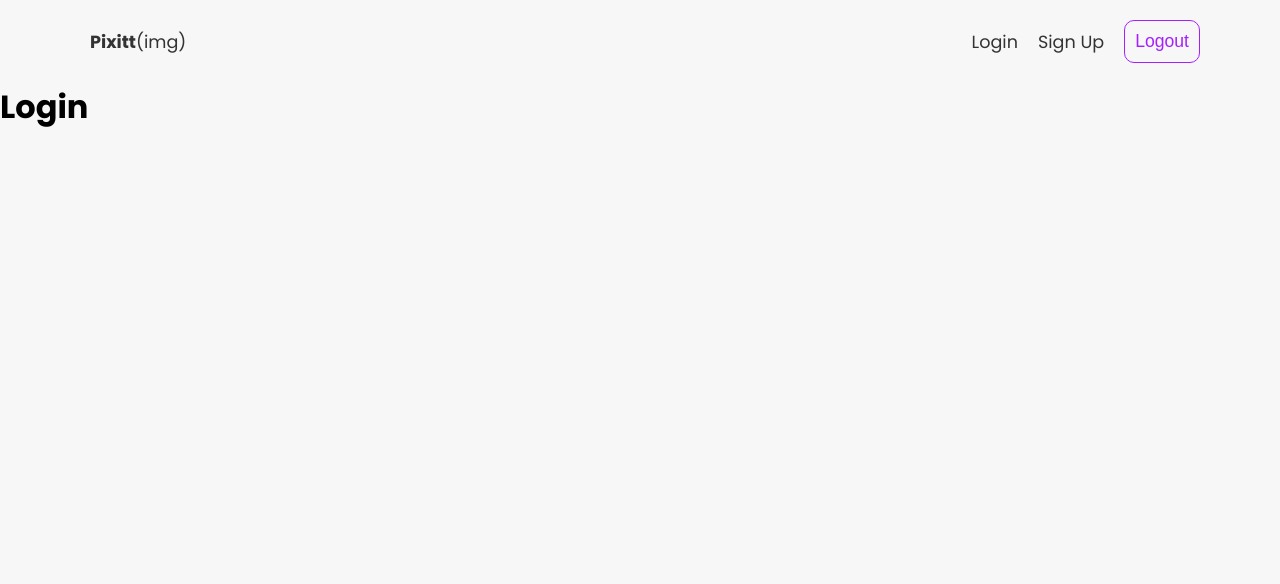
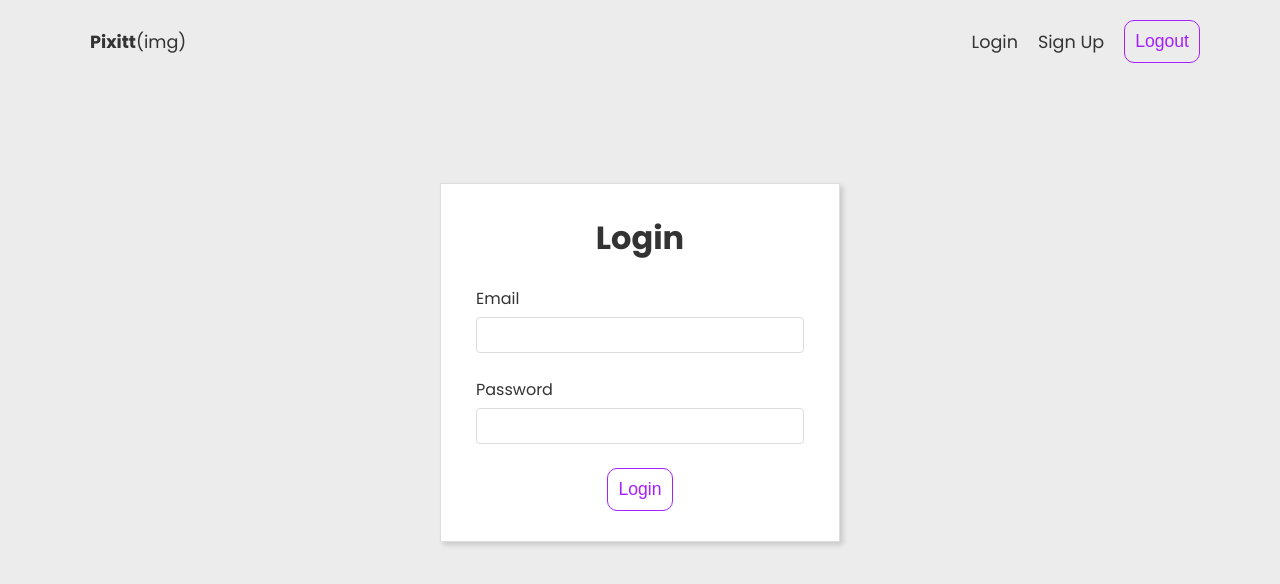
Before and after one commit to dimx88/project-pixitt, a React (Create React App) app: page /login in a window 1280 px wide. Shown: the top 584 px of the page. Built offline with nearby package versions, Linux system fonts and the light colour scheme.

Commit message:
added a useLogin hook. login now functional

```diff
--- a/src/context/AuthContext.js
+++ b/src/context/AuthContext.js
@@ -4,10 +4,8 @@ import { createContext, useReducer } from 'react';
 export const AuthContext = createContext();
 
 export const AuthContextProvider = ({ children }) => {
-
     const [state, dispatch] = useReducer(authReducer, { user: null });
     console.log('Authcontext: ', state);
-
     return (
         <AuthContext.Provider value={{ ...state, dispatch }}>
             {children}
@@ -15,12 +13,13 @@ export const AuthContextProvider = ({ children }) => {
     );
 };
 
+
 export const authReducer = (state, action) => {
     switch (action.type) {
         case 'LOGIN':
             return { ...state, user: action.payload };
         case 'LOGOUT':
-            return;
+            return { ...state, user: null };
         default:
             return state;
     }
--- /dev/null
+++ b/src/hooks/useLogin.js
@@ -0,0 +1,35 @@
+import { useState } from 'react';
+import { useAuthContext } from './useAuthContext';
+
+import { auth } from '../firebase/config';
+import { signInWithEmailAndPassword } from 'firebase/auth';
+
+export const useLogin = () => {
+    const [isPending, setIsPending] = useState(false);
+    const [error, setError] = useState(null);
+
+    const {dispatch} = useAuthContext();
+
+    const login = async (email, password) => {
+        setError(null);
+        setIsPending(true);
+
+        try {
+            const response = await signInWithEmailAndPassword(auth, email, password);
+            if (!response) {
+                throw new Error('Failed to log in');
+            }
+            console.log('log in successful');
+            console.log(response.user);
+            dispatch({type: 'LOGIN', payload: response.user});
+
+
+        } catch (err) {
+            console.log(err.message);
+            setError(err.message);
+            setIsPending(false);
+        }
+    };
+
+    return {login, isPending, error};
+};
--- a/src/index.css
+++ b/src/index.css
@@ -17,7 +17,7 @@ body {
 :root {
   --text-color: #333;
   --primary-color: #a620ff;
-  --bg-color: rgb(247, 247, 247);
+  --bg-color: rgb(236, 236, 236);
   --max-width: 1400px;
 }
 
--- a/src/pages/login/Login.css
+++ b/src/pages/login/Login.css
@@ -0,0 +1,18 @@
+.login form {
+    margin: 100px auto;
+    max-width: 400px;
+    color: var(--text-color);
+    background-color: #fff;
+    padding: 30px 35px;
+    border: 1px solid #ddd;
+    box-shadow: 3px 3px 5px rgba(0, 0, 0, 0.15);
+}
+
+.login h1 {
+    text-align: center;
+}
+
+.login form .btn {
+    display: block;
+    margin: auto;
+}
--- a/src/pages/login/Login.js
+++ b/src/pages/login/Login.js
@@ -1,12 +1,53 @@
+// Hooks
+import { useState } from 'react';
+import { useLogin } from '../../hooks/useLogin';
+
+
 
 // Styles
 import './Login.css';
 
 
 export default function Login() {
+    // States
+    const [email, setEmail] = useState('');
+    const [password, setPassword] = useState('');
+
+    const {login, isPending, error} = useLogin();
+
+    const onSubmit = (e) => {
+        e.preventDefault();
+
+        login(email, password);
+
+    };
+
     return (
         <div className="login">
-            <h1>Login</h1>
+            <div className="container">
+                <form onSubmit={onSubmit}>
+                    <h1>Login</h1>
+                    <label>
+                        <span>Email</span>
+                        <input type="email"
+                            required
+                            onChange={(e) => setEmail(e.target.value)}
+                            value={email}
+                        />
+                    </label>
+                    <label>
+                        <span>Password</span>
+                        <input type="password"
+                            required
+                            onChange={(e) => setPassword(e.target.value)}
+                            value={password}
+                        />
+                    </label>
+                    {!isPending && <button className="btn">Login</button>}
+                    {isPending && <button className="btn" disabled>Loading...</button>}
+                </form>
+            </div>
+
         </div>
     );
 }
--- a/src/pages/signup/Signup.css
+++ b/src/pages/signup/Signup.css
@@ -1,18 +1,17 @@
-.signup h1 {
-    text-align: center;
-}
-
-
-
 .signup form {
     margin: 100px auto;
     max-width: 400px;
+    color: var(--text-color);
     background-color: #fff;
     padding: 30px 35px;
     border: 1px solid #ddd;
     box-shadow: 3px 3px 5px rgba(0, 0, 0, 0.15);
 }
 
+.signup h1 {
+    text-align: center;
+}
+
 .signup form .btn {
     display: block;
     margin: auto;
```
